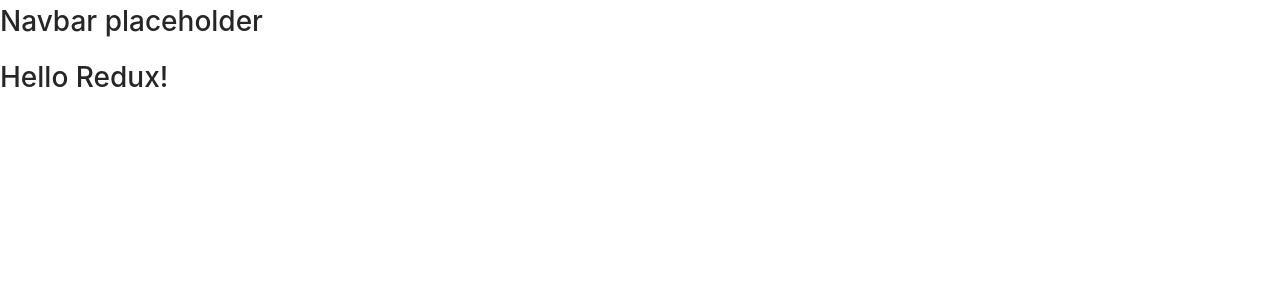
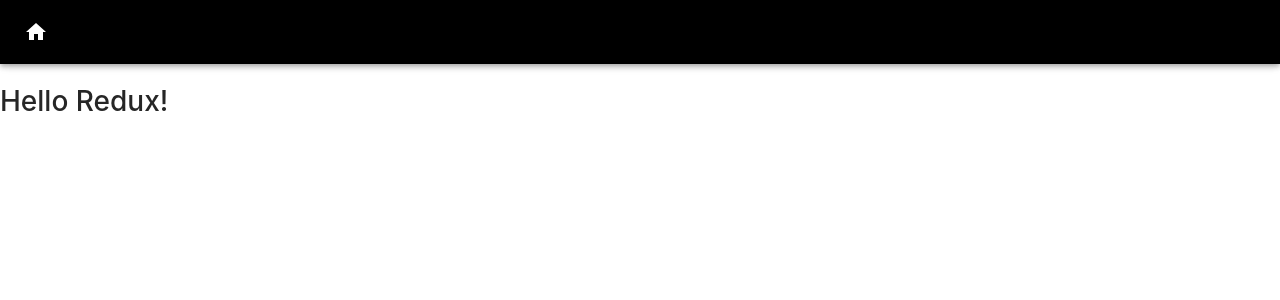
Before and after one commit to dheeraj0259/stock-info-tracker, a React (Create React App) app: page / in a window 1280 px wide. Shown: the top 300 px of the page. Built offline with nearby package versions, Linux system fonts and the light colour scheme.

Commit message:
- added navabr component

```diff
--- a/src/App.js
+++ b/src/App.js
@@ -10,11 +10,7 @@ class App extends Component {
 
   render() {
     const { data } = this.props;
-    return (
-      <div>
-        <h1>{data}</h1>
-      </div>
-    );
+    return <h1>{data}</h1>;
   }
 }
 
--- a/src/components/Navbar.jsx
+++ b/src/components/Navbar.jsx
@@ -1,13 +1,30 @@
 import React from "react";
-// import { Button } from "@material-ui/core";
+import { AppBar, Toolbar, IconButton, Typography } from "@material-ui/core";
+import { makeStyles } from "@material-ui/core/styles";
+import HomeIcon from "@material-ui/icons/Home";
 
-class Navbar extends React.Component {
-  render() {
-    return (
-      <div>
-        <h1>Navbar placeholder</h1>
-      </div>
-    );
+const useStyles = makeStyles({
+  root: {
+    background: "#000"
   }
+});
+
+export default function Navbar() {
+  const classes = useStyles();
+  return (
+    <div style={{ marginBottom: "80px" }}>
+      <AppBar
+        classes={{
+          root: classes.root
+        }}
+      >
+        <Toolbar>
+          <IconButton edge="start" color="inherit" aria-label="menu">
+            <HomeIcon />
+          </IconButton>
+          <Typography variant="h6">Home</Typography>
+        </Toolbar>
+      </AppBar>
+    </div>
+  );
 }
-export default Navbar;
```
